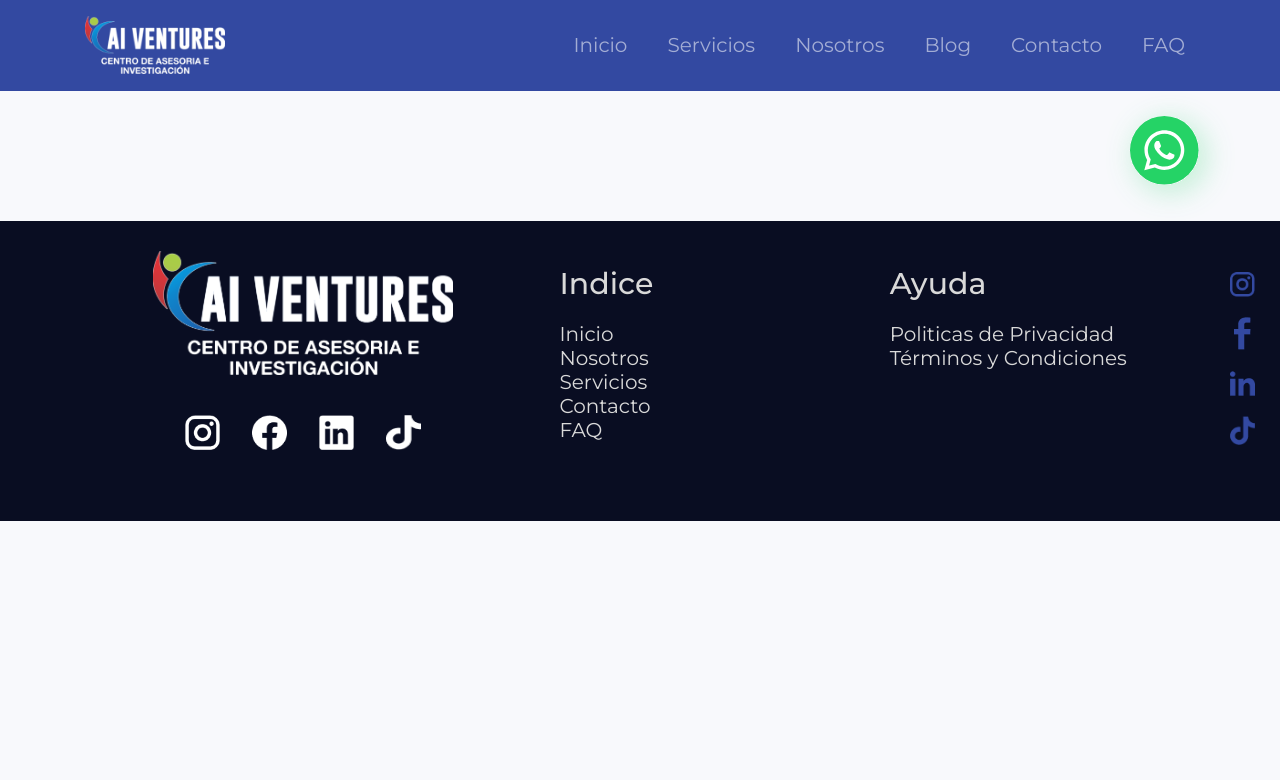
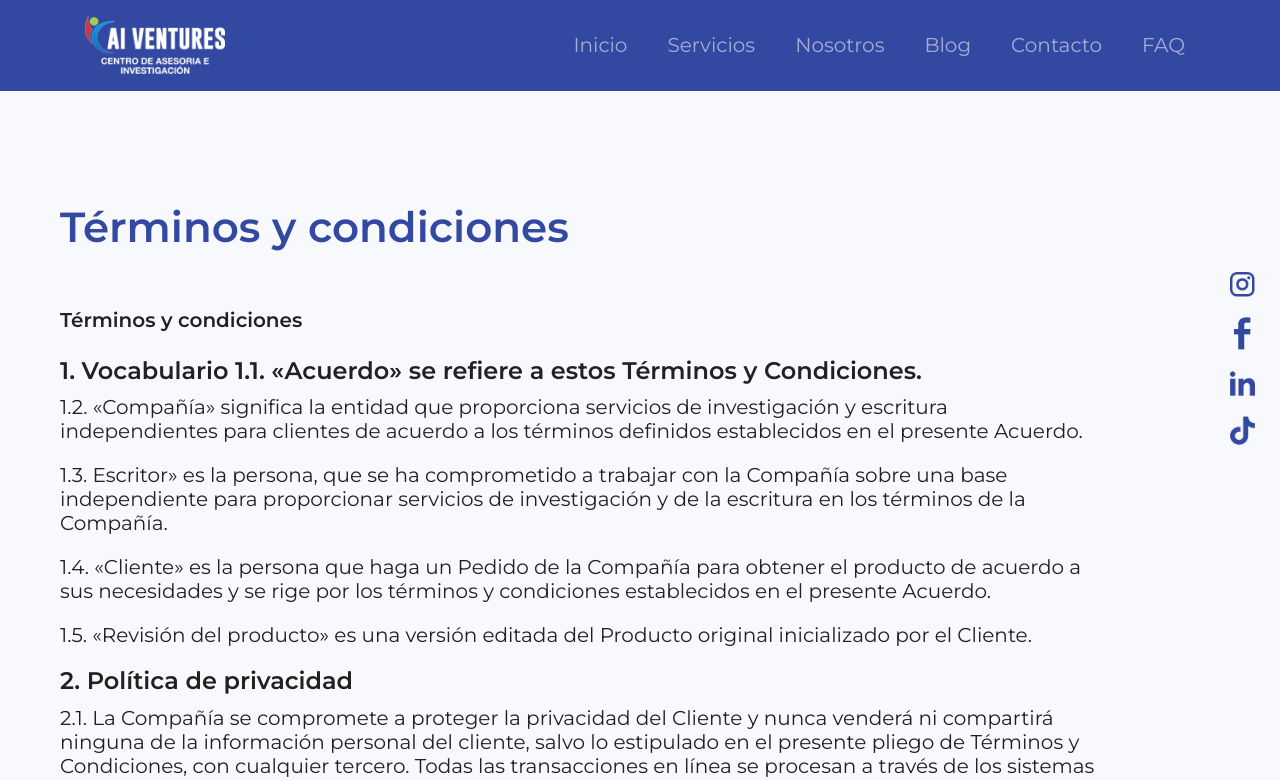
Before and after one commit to justinait/cai-ventures2, a React (Vite) app: page /privacy in a window 1280 px wide. Shown: the top 780 px of the page. Built offline with nearby package versions, Linux system fonts and the light colour scheme; no server answers.

Commit message:
add privacy pages, changes in link from footer, add file alerte

```diff
--- a/src/App.jsx
+++ b/src/App.jsx
@@ -11,7 +11,7 @@ import Footer from './components/Footer/Footer';
 import Blog from './page/Blog/Blog';
 
 import RedesFlotantes from './components/Redes/Redes';
-
+import Privacy from './page/Privacy/Privacy';
 import WhatsApp from './components/WhatsApp/WhatsApp';
 import Pagos from './components/Pagos/Pagos';
 import CheckScroll from './utils/CheckScroll';
@@ -33,6 +33,7 @@ function App() {
         <Route path='/blog' element={<Blog/>}/>
         <Route path='/faq' element={<Faq/>}/>
         <Route path='/Pagos' element={<Pagos />} />
+        <Route path='/privacy' element={<Privacy/>} />
       </Routes>
       <WhatsApp />
       <Footer/>
--- a/src/components/Footer/Footer.jsx
+++ b/src/components/Footer/Footer.jsx
@@ -32,8 +32,8 @@ const Footer = () => {
                 <div className='containerHelp'>
                     <h4>Ayuda</h4>
                     <ul className='list listAnimation'>
-                        <li><Link className='linkFooter'>Politicas de Privacidad</Link></li>
-                        <li><Link className='linkFooter'>Términos y Condiciones</Link></li>
+                        <li><Link className='linkFooter' to='/privacy'>Politicas de Privacidad</Link></li>
+                        <li><Link className='linkFooter' to='/privacy'>Términos y Condiciones</Link></li>
                     </ul>
                 </div>
             </footer>
@@ -49,8 +49,8 @@ const Footer = () => {
                         <li><a href=" https://www.tiktok.com/@cai.ventures?_t=8fIegwJ6QUP&_r=1" target='_blank'><img className='mobileImagesFooter' src={Tiktok} alt="logo de tik tok" /></a></li>
                     </ul>
                     <div className='listConditions'>
-                        <Link className='linkFooter'>Términos y Condiciones</Link>
-                        <Link className='linkFooter'>Politicas de Privacidad</Link>
+                        <Link className='linkFooter' to='/privacy'>Términos y Condiciones</Link>
+                        <Link className='linkFooter' to='/privacy'>Politicas de Privacidad</Link>
                     </div>
                 </div>
             </footer>
--- a/src/components/cardNosotros/nosotros1.css
+++ b/src/components/cardNosotros/nosotros1.css
@@ -2,7 +2,7 @@
     display: flex;
     width: 70%;
     padding: 60px;
-    margin: 80px 200px;
+    margin: 6% auto;
     flex-direction: column;
     align-items: center;
     gap: 40px;
@@ -12,15 +12,12 @@
 
 .titleAboutus {
     color: var(--colors-main-friendly-blue, #3349A1);
-
-    /* Ttittle-MD Desktop */
     font-family: 'Montserrat';
     font-size: 42px;
     font-style: normal;
     font-weight: 600;
     line-height: normal;
     text-align: center;
-
 }
 
 .aboutUsText {
@@ -31,78 +28,37 @@
     font-style: normal;
     font-weight: 400;
     line-height: 152.4%;
-    /* 36.576px */
     align-self: stretch;
+}
+@media screen and ( max-width: 1024px) {
+    .containerAboutUs1 {
+        width: 65%;
+        padding: 60px;
+        gap: 40px;
+    }
+
+    .aboutUsText {
+        font-size: 18px;
+    }
 }
 
 @media screen and (max-width: 768px) {
     .containerAboutUs1 {
-        display: flex;
-        width: 85%;
-        margin: 50px;
+        width: 80%;
+        margin: 50px auto;
         padding: 24px;
-        flex-direction: column;
-        align-items: center;
         gap: 24px;
-        border-radius: var(--border-radius-border-radius-md, 24px);
-
     }
 
     .titleAboutus {
-        color: var(--colors-main-friendly-blue, #3349A1);
-
-        /* Mobile-Tittle-md */
-        font-family: 'Montserrat';
         font-size: 24px;
-        font-style: normal;
-        font-weight: 600;
-        line-height: normal;
-
-    }
-
-    .aboutUsText {
-        color: var(--colors-tipography-black, #212121);
-
-        /* Mobile-Body */
-        font-family: Montserrat;
-        font-size: 14px;
-        font-style: normal;
-        font-weight: 500;
-        line-height: normal;
-    }
-
-}
-
-@media (min-width: 768px) and ( max-width: 1024px) {
-    .containerAboutUs1 {
-        display: flex;
-        width: 65%;
-        padding: 60px;
-        flex-direction: column;
-        align-items: center;
-        gap: 40px;
-
-    }
-
-    .titleAboutus {
-        color: var(--colors-main-friendly-blue, #3349A1);
-        font-family: 'Montserrat';
-        font-size: 42px;
         font-style: normal;
         font-weight: 600;
         line-height: normal;
     }
 
     .aboutUsText {
-        color: var(--colors-tipography-black, #212121);
-
-        text-align: center;
-        font-family: 'Montserrat';
-        font-size: 18px;
-        font-style: normal;
-        font-weight: 400;
-        line-height: 152.4%;
-        /* 27.432px */
-
+        font-size: 14px;
+        font-weight: 500;
     }
 }
--- /dev/null
+++ b/src/components/cardPrivacy/CardPrivacy.jsx
@@ -0,0 +1,23 @@
+import './cardPrivacy.css';
+
+const CardPrivacy = () => {
+    return (
+        <article className='privacyPageContainer'>
+            <h2>Términos y condiciones</h2>
+            <div className='privacyArticleContainer'>
+                <b>Términos y condiciones</b>
+                <h4>1. Vocabulario 1.1. «Acuerdo» se refiere a estos Términos y Condiciones.</h4>
+                <p>1.2. «Compañía» significa la entidad que proporciona servicios de investigación y escritura independientes para clientes de acuerdo a los términos definidos establecidos en el presente Acuerdo.</p>
+                <p>1.3. Escritor» es la persona, que se ha comprometido a trabajar con la Compañía sobre una base independiente para proporcionar servicios de investigación y de la escritura en los términos de la Compañía.</p>
+                <p>1.4. «Cliente» es la persona que haga un Pedido de la Compañía para obtener el producto de acuerdo a sus necesidades y se rige por los términos y condiciones establecidos en el presente Acuerdo.</p>
+                <p>1.5. «Revisión del producto» es una versión editada del Producto original inicializado por el Cliente.</p>
+                <h4> 2. Política de privacidad</h4>
+                <p>2.1. La Compañía se compromete a proteger la privacidad del Cliente y nunca venderá ni compartirá ninguna de la información personal del cliente, salvo lo estipulado en el presente pliego de Términos y Condiciones, con cualquier tercero. Todas las transacciones en línea se procesan a través de los sistemas de pago online seguras. La empresa, sin embargo, no garantiza plenamente cualquier divulgación de los datos de la tarjeta de crédito que puede ocurrir fuera de su control y / o sin su culpa.</p>
+                <h4>3. Naturaleza del Producto y Términos de Uso</h4>
+                <p>3.1 . La compañía ofrece un servicio que localiza expertos idóneos para la prestación de servicios de ASESORIA en investigación y metodología. Por lo tanto, se entiende que la Compañía no garantíza las calificaciones de los clientes como resultado o consecuencia de la ASESORIA, ya que no es el objeto del servicio. El propósito de este acuerdo es estrictamente para proveer al Cliente con un documento de referencia original o servicios relacionados de acuerdo con las instrucciones del Cliente en concepto de ASESORIA. La Compañía no se hace responsable del incumplimiento por parte del cliente por el uso inadecuado de la investigación contenida en el mismo.</p>
+            </div>
+        </article>
+    );
+}
+
+export default CardPrivacy;
--- /dev/null
+++ b/src/components/cardPrivacy/cardPrivacy.css
@@ -0,0 +1,49 @@
+.privacyPageContainer{
+    margin: 5rem 8rem 2rem 2.5rem;
+    display: flex;
+    flex-direction: column;
+    gap: 20px;
+    padding: 10px;
+    text-align: left;
+}
+.privacyPageContainer h2{
+    font-size: 42px;
+    font-style: normal;
+    font-weight: 600;
+    line-height: normal;
+    color: var(--Main, var(--colors-main-friendly-blue, #3349A1));
+}
+.privacyArticleContainer{
+    display: flex;
+    flex-direction: column;
+    color: var(--colors-tipography-black, #212121);
+}
+.privacyArticleContainer b{
+    padding: 25px 0;
+    font-weight: 600;
+}
+.privacyArticleContainer h4{
+    font-size: 24px;
+    font-weight: 600;
+}
+@media screen and (max-width: 1024px) {
+    .privacyPageContainer{
+        margin: 3rem 2rem 5rem 2rem;
+        padding:0 20px;
+    }
+}
+@media screen and (max-width: 768px) {
+    .privacyPageContainer{
+        gap: 10px;
+    }
+    .privacyArticleContainer b{
+        display: none;
+    }
+    .privacyPageContainer h2{
+        font-size: 24px;
+    }
+    .privacyArticleContainer h4{
+        font-size: 14px;
+        font-weight: 600;
+    }
+}
--- a/src/components/contactCards/card2.css
+++ b/src/components/contactCards/card2.css
@@ -44,31 +44,40 @@
     font-weight: 500;
     line-height: normal;
 }
+.btnFormContainer{
+    display: flex;
+    justify-content:right;
+}
 .btnFormContact{
-    margin-left: 60%;
+    right: 0;
     border: 0;
-    display: flex;
     width: 220px;
     height: 60px;
     padding: 16px 32px;
-    justify-content: center;
-    align-items: center;
-    gap: 10px;
     color:#fff;
     background-color: #CD373B;
     border-radius: 16px;
-    font-family: Montserrat;
     font-size: 24px;
     font-style: normal;
     font-weight: 500;
     line-height: normal;
     text-transform: uppercase;
 }
-@media screen and (max-width: 768px) {
+@media screen and (max-width: 1024px) {
     .divContactContainer{
         width: 100%;
         margin: 0;
     }
+    .btnFormContact{
+        font-size: 20px;
+        font-weight: 500;
+        margin: 0;
+        width: 85%;
+        height: 50px;
+        padding: 0 24px;
+    }
+}
+@media screen and (max-width: 768px) {
     .divContactContainer h2{
         font-size: 24px;
         font-weight: 600;
@@ -87,19 +96,8 @@
         padding: 12px 20px;
     }
     .btnFormContact{
-        font-size: 14px;
-        font-weight: 500;
-        margin: 0;
         width: 100%;
         height: 40px;
-        padding: 0 24px;
+        font-size: 14px;
     }
 }
-
-@media (min-width: 769px)  and (max-width:1024px){
-    .divContactContainer{
-        width: 100%;
-        margin: 0;
-    }
-
-}
--- /dev/null
+++ b/src/page/Privacy/Privacy.jsx
@@ -0,0 +1,11 @@
+import CardPrivacy from "../../components/cardPrivacy/CardPrivacy";
+
+const Privacy = () => {
+    return (
+        <>
+            <CardPrivacy/>
+        </>
+    );
+}
+
+export default Privacy;
--- /dev/null
+++ b/src/utils/alert.js
@@ -0,0 +1,45 @@
+import Swal from "sweetalert2";
+
+//esta alerta aprece cuando alla ocurriudo un error al enviar el mensaje
+const errorAlert =(result)=>{
+    Swal.fire({
+        icon: 'error',
+        title: 'Oops...',
+        text: `${result}`,
+    })
+};
+
+//esta alerta aparece cuanod un mensaje  fue enviado correctamente
+const successAlert =()=>{
+    Swal.fire({
+        icon: 'success',
+        title: 'Mensaje enviado',
+        text: '¡Responderemos a la brevedad!'
+    });
+};
+
+const loadingAlert =()=>{
+    let timerInterval;
+    return Swal.fire({
+        title: 'Enviando consulta...',
+        html: 'procesando el mensaje <b></b>.',
+        timer: 2000,
+        timerProgressBar: true,
+        didOpen: () => {
+            Swal.showLoading()
+            const b = Swal.getHtmlContainer().querySelector('b')
+            timerInterval = setInterval(() => {
+                b.textContent = Swal.getTimerLeft()
+            }, 100)
+        },
+        willClose: () => {
+            clearInterval(timerInterval)
+        }
+    })
+};
+
+export {
+    errorAlert,
+    successAlert,
+    loadingAlert
+}
```
Also changed, not shown: src/components/contactCards/Card2.jsx (+9 -30 lines).
